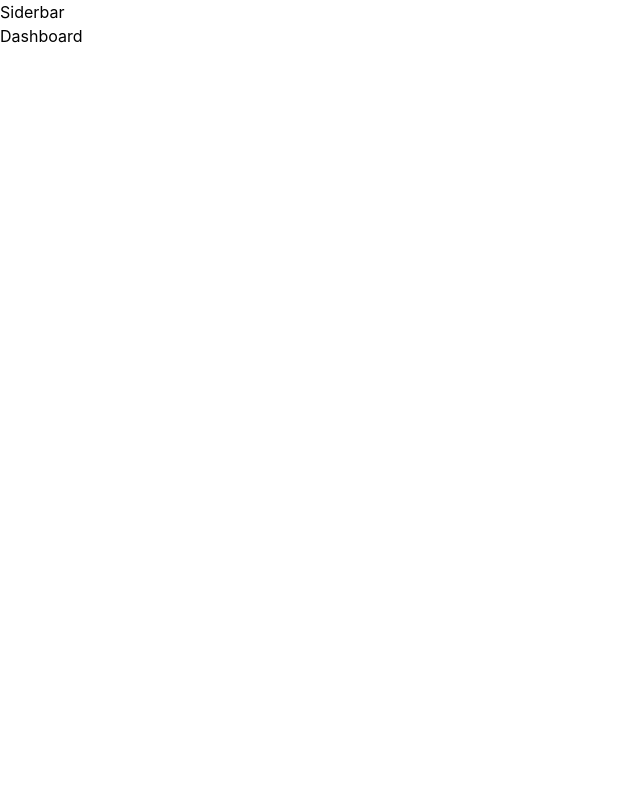
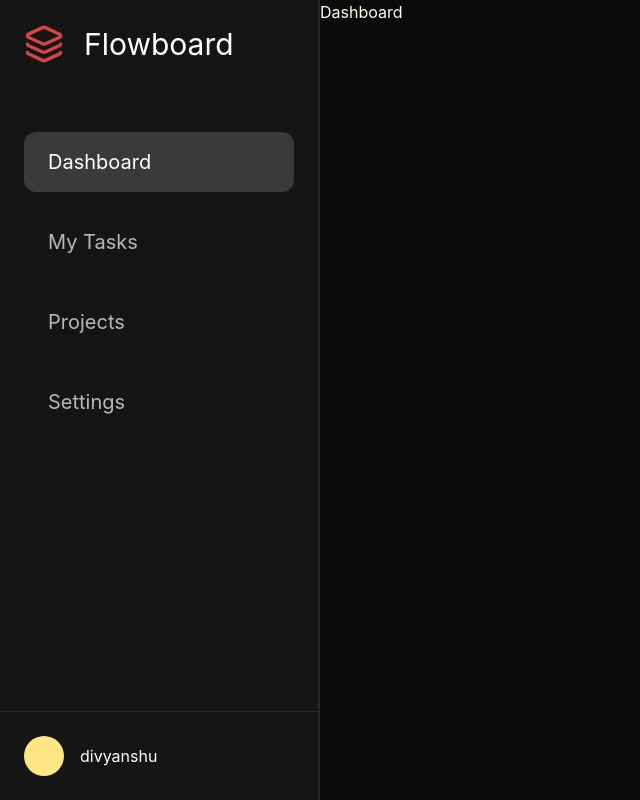
Before and after one commit to divyanshuuuwu/fullstack-mini-projects, a React app in the folder project management saas/frontend/: page /dashboard in a window 1280 px wide. Shown: the whole page, without its empty margins (0-640 px from the left). Built offline with nearby package versions, Linux system fonts and the light colour scheme; the HTML template or start-up script is replaced by a standard one.

Commit message:
sidebar ui done

```diff
--- a/project management saas/frontend/package.json
+++ b/project management saas/frontend/package.json
@@ -11,6 +11,7 @@
   },
   "dependencies": {
     "@tailwindcss/vite": "^4.3.3",
+    "lucide-react": "^1.31.0",
     "react": "^19.2.8",
     "react-dom": "^19.2.8",
     "react-router-dom": "^7.18.2",
--- a/project management saas/frontend/src/components/layout/Siderbar.jsx
+++ b/project management saas/frontend/src/components/layout/Siderbar.jsx
@@ -1,9 +1,90 @@
-import React from 'react'
+import React from "react";
+import { NavLink } from "react-router-dom";
+import { Layers } from "lucide-react";
 
 const Siderbar = () => {
   return (
-    <div>Siderbar</div>
-  )
-}
+    //main container
+    <div className="w-80 bg-[rgba(21,21,21,1)] h-screen border-r-2 border-zinc-800 flex flex-col gap-5">
+      {/* logo */}
+      <div className="p-6 flex gap-5 items-center">
+        <Layers size={40} color="#d54444" />
+        <h1 className="text-white text-3xl ">Flowboard</h1>
+      </div>
 
-export default Siderbar
+      {/* Navigation */}
+      <nav className="flex flex-col p-6 gap-5">
+        <NavLink
+          to="/dashboard"
+            end
+          className={({ isActive }) =>
+            `flex items-center gap-4 px-6 py-4 rounded-xl text-xl transition-all duration-200
+                            ${
+                              isActive
+                                ? "bg-[#3a3a3a] text-white"
+                                : "text-[#b8b8b8] hover:bg-[#252525] hover:text-white"
+                            }`
+          }
+        >
+          Dashboard
+        </NavLink>
+
+        <NavLink to="/dashboard/taskdetails"
+                         className={({ isActive }) =>
+                            `flex items-center gap-4 px-6 py-4 rounded-xl text-xl transition-all duration-200
+                            ${
+                            isActive
+                                ? "bg-[#3a3a3a] text-white"
+                                : "text-[#b8b8b8] hover:bg-[#252525] hover:text-white"
+                            }`
+                        }
+
+        >My Tasks</NavLink>
+
+        <NavLink to="/dashboard/projects"
+                    className={({ isActive }) =>
+                `flex items-center gap-4 px-6 py-4 rounded-xl text-xl transition-all duration-200
+                ${
+                isActive
+                    ? "bg-[#3a3a3a] text-white"
+                    : "text-[#b8b8b8] hover:bg-[#252525] hover:text-white"
+                }`
+            }
+
+
+        >Projects</NavLink>
+
+        <NavLink to="/dashboard/settings"
+                         className={({ isActive }) =>
+                    `flex items-center gap-4 px-6 py-4 rounded-xl text-xl transition-all duration-200
+                    ${
+                    isActive
+                        ? "bg-[#3a3a3a] text-white"
+                        : "text-[#b8b8b8] hover:bg-[#252525] hover:text-white"
+                    }`
+                }
+
+
+        >Settings</NavLink>
+      </nav>
+
+    {/* profile */}
+    <div className="mt-auto p-6 flex items-center gap-4 text-white border-t border-zinc-800">
+        <div className="h-10 w-10 bg-amber-200 rounded-full" >
+
+        </div>
+        <NavLink to="/dashboard/profile">
+        divyanshu
+        </NavLink>
+    </div>
+
+
+
+
+
+
+    </div>
+  );
+};
+
+export default Siderbar;
--- a/project management saas/frontend/src/index.css
+++ b/project management saas/frontend/src/index.css
@@ -1 +1,9 @@
 @import "tailwindcss";
+
+*{
+    @import url('https://fonts.googleapis.com/css2?family=Inter:wght@400;500;600;700&display=swap');
+
+body {
+  font-family: 'Inter', sans-serif;
+}
+}
--- a/project management saas/frontend/src/layouts/DashboardLayout.jsx
+++ b/project management saas/frontend/src/layouts/DashboardLayout.jsx
@@ -4,9 +4,9 @@
 
 const DashboardLayout = () => {
   return (
-    <div>
+    <div className="flex min-h-screen">
         <Siderbar/>
-        <main>
+        <main className="flex-1 bg-[rgba(11,11,11,1)] text-amber-50">
             <Outlet/>
         </main>
 
```
Also changed, not shown: 1 other file (tests, documents, lock files or other folders).
